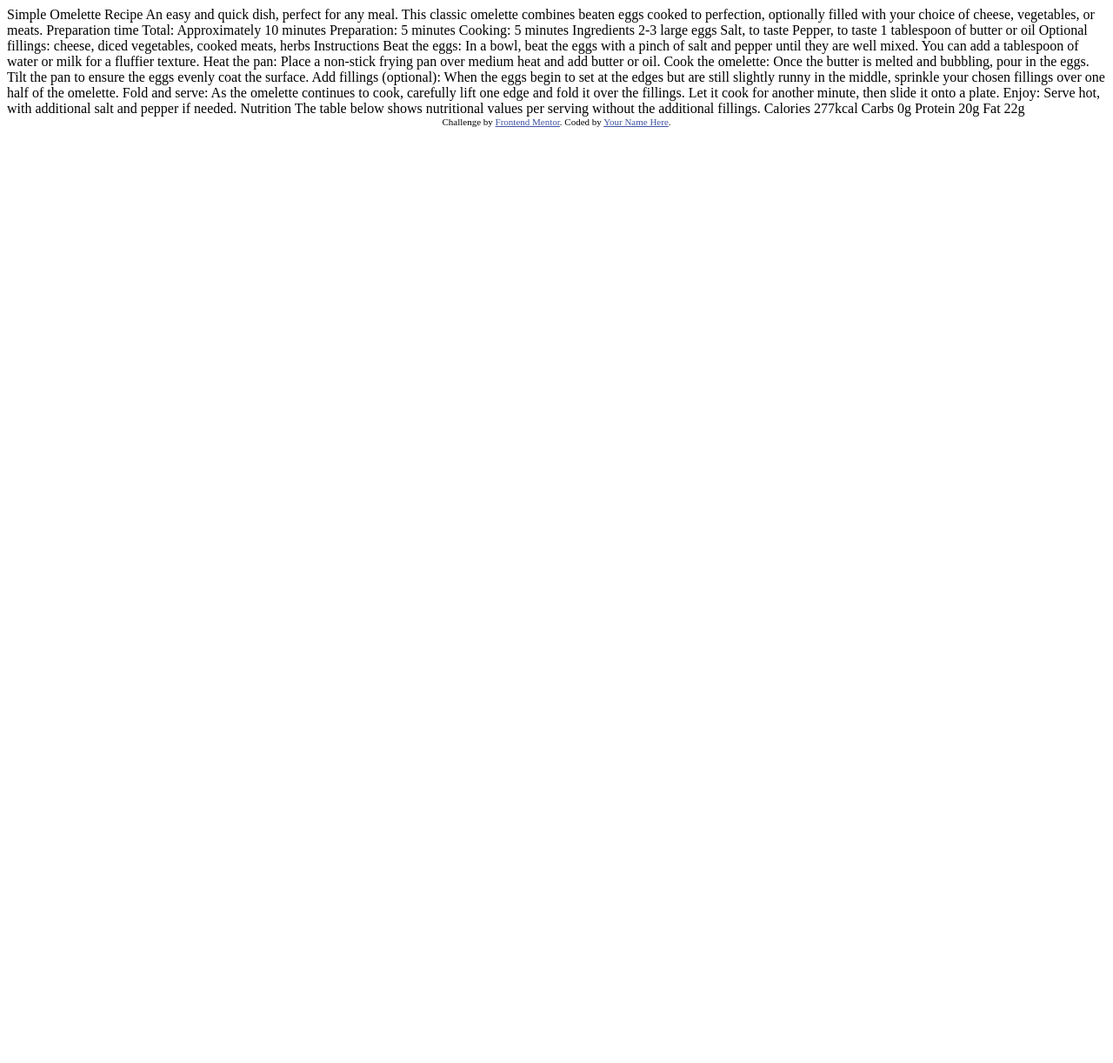
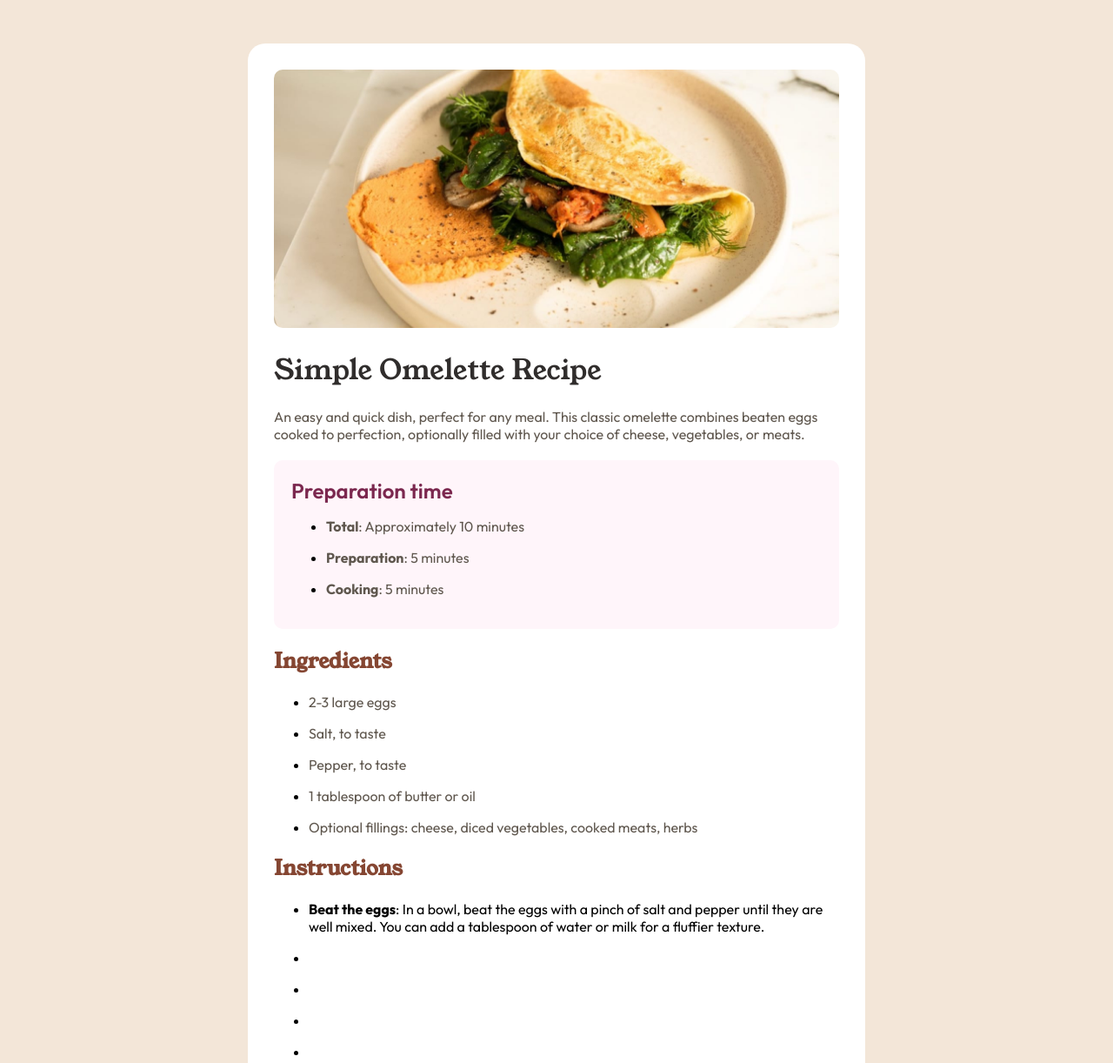
Before and after one commit to SarthkK/Recipe-Page, a plain HTML site: page index.html in a window 1280 px wide. Shown: the top 1222 px of the page at 87% size. Before the commit the page ends 800 px from the top, so only its background shows below. Drawn offline with Linux system fonts and the light colour scheme.

Commit message:
updated files

```diff
--- a/index.html
+++ b/index.html
@@ -2,40 +2,48 @@
 <html lang="en">
 <head>
   <meta charset="UTF-8">
-  <meta name="viewport" content="width=device-width, initial-scale=1.0"> <!-- displays site properly based on user's device -->
+  <meta name="viewport" content="width=device-width, initial-scale=1.0">
 
   <link rel="icon" type="image/png" sizes="32x32" href="./assets/images/favicon-32x32.png">
+  <link rel="stylesheet" href="style.css">
 
   <title>Frontend Mentor | Recipe page</title>
 
-  <!-- Feel free to remove these styles or customise in your own stylesheet 👍 -->
-  <style>
-    .attribution { font-size: 11px; text-align: center; }
-    .attribution a { color: hsl(228, 45%, 44%); }
-  </style>
 </head>
 <body>
-
-  Simple Omelette Recipe
-
-  An easy and quick dish, perfect for any meal. This classic omelette combines beaten eggs cooked
-  to perfection, optionally filled with your choice of cheese, vegetables, or meats.
-
-  Preparation time
-
-  Total: Approximately 10 minutes
-  Preparation: 5 minutes
-  Cooking: 5 minutes
-
-  Ingredients
-
-  2-3 large eggs
-  Salt, to taste
-  Pepper, to taste
-  1 tablespoon of butter or oil
-  Optional fillings: cheese, diced vegetables, cooked meats, herbs
-
-  Instructions
+  <div class="container">
+    <div class="card">
+      <img src="assets/images/image-omelette.jpeg" alt="">
+      <h1>Simple Omelette Recipe</h1>
+      <p class="plain-text">An easy and quick dish, perfect for any meal. This classic omelette combines beaten eggs cooked to perfection, optionally filled with your choice of cheese, vegetables, or meats.</p>
+      <div class="prep-card">
+        <p class="prep-title">Preparation time</p>
+        <ul>
+          <li><p class="plain-text"><strong>Total</strong>: Approximately 10 minutes</p></li>
+          <li><p class="plain-text"><strong>Preparation</strong>: 5 minutes</p></li>
+          <li><p class="plain-text"><strong>Cooking</strong>: 5 minutes</p></li>
+        </ul>
+      </div>
+      <section class="ingredients">
+        <h2>Ingredients</h2>
+        <ul>
+          <li><p class="plain-text">2-3 large eggs</p></li>
+          <li><p class="plain-text">Salt, to taste</p></li>
+          <li><p class="plain-text">Pepper, to taste</p></li>
+          <li><p class="plain-text">1 tablespoon of butter or oil</p></li>
+          <li><p class="plain-text">Optional fillings: cheese, diced vegetables, cooked meats, herbs</p></li>
+        </ul>
+      </section>
+      <section class="instructions">
+        <h2>Instructions</h2>
+        <ul>
+          <li><p><strong>Beat the eggs</strong>: In a bowl, beat the eggs with a pinch of salt and pepper until they are well mixed. You can add a tablespoon of water or milk for a fluffier texture.</p></li>
+          <li><p><strong></strong></p></li>
+          <li><p><strong></strong></p></li>
+          <li><p><strong></strong></p></li>
+          <li><p><strong></strong></p></li>
+          <li><p><strong></strong></p></li>
+        </ul>
 
       Beat the eggs: In a bowl, beat the eggs with a pinch of salt and pepper until they are well mixed.
       You can add a tablespoon of water or milk for a fluffier texture.
@@ -52,8 +60,9 @@
       fillings. Let it cook for another minute, then slide it onto a plate.
 
       Enjoy: Serve hot, with additional salt and pepper if needed.
-
-  Nutrition
+      </section>
+      <section class="nutrition">
+        <h2>Nutrition</h2>
 
         The table below shows nutritional values per serving without the additional fillings.
 
@@ -68,10 +77,15 @@
 
         Fat
         22g
+      </section>
+    </div>
+  </div>
+
+
 
   <div class="attribution">
     Challenge by <a href="https://www.frontendmentor.io?ref=challenge" target="_blank">Frontend Mentor</a>.
-    Coded by <a href="#">Your Name Here</a>.
+    Coded by <a href="#">Sarthk Kharwal</a>.
   </div>
 </body>
 </html>
--- /dev/null
+++ b/style.css
@@ -0,0 +1,77 @@
+@font-face {
+    font-family: Young_Serif;
+    src: url('/assets/fonts/young-serif/YoungSerif-Regular.ttf');
+}
+@font-face {
+    font-family: Outfit;
+    src: url('assets/fonts/outfit/Outfit-VariableFont_wght.ttf');
+}
+
+:root {
+    --Nutmeg: hsl(14, 45%, 36%);
+    --Dark-Raspberry: hsl(332, 51%, 32%);
+    --White: hsl(0, 0%, 100%);
+    --Rose-White: hsl(330, 100%, 98%);
+    --Eggshell: hsl(30, 54%, 90%);
+    --Light-Grey: hsl(30, 18%, 87%);
+    --Wenge-Brown: hsl(30, 10%, 34%);
+    --Dark-Charcoal: hsl(24, 5%, 18%);
+}
+
+body {
+    background-color: var(--Eggshell);
+    font-family: Outfit, sans-serif;
+    font-size: 16px;
+    box-sizing: border-box;
+    margin: 0;
+    padding: 0;
+}
+
+.container {
+    display: flex;
+    justify-content: center;
+}
+
+.card {
+    margin: 50px 0;
+    padding: 30px;
+    background-color: var(--White);
+    width: 650px;
+    border-radius: 20px;
+}
+
+.card img {
+    width: 100%;
+    border-radius: 10px;
+}
+
+.card h1 {
+    font-family: Young_Serif;
+    font-weight: 400;
+    color: var(--Dark-Charcoal);
+}
+
+.plain-text {
+    color: var(--Wenge-Brown);
+}
+
+.prep-card {
+    background-color: var(--Rose-White);
+    padding: 20px;
+    border-radius: 10px;
+    margin: 20px 0px;
+}
+
+.prep-card .prep-title {
+    color: var(--Dark-Raspberry);
+    font-size: 24px;
+    margin: 0;
+    font-weight: 600;
+}
+
+.card h2 {
+    font-family: Young_Serif;
+    color: var(--Nutmeg);
+}
+.attribution { font-size: 11px; text-align: center; }
+.attribution a { color: hsl(228, 45%, 44%); }
```
Also changed, not shown: 1 other file. Lines whose indentation alone changed are shown as unchanged.
